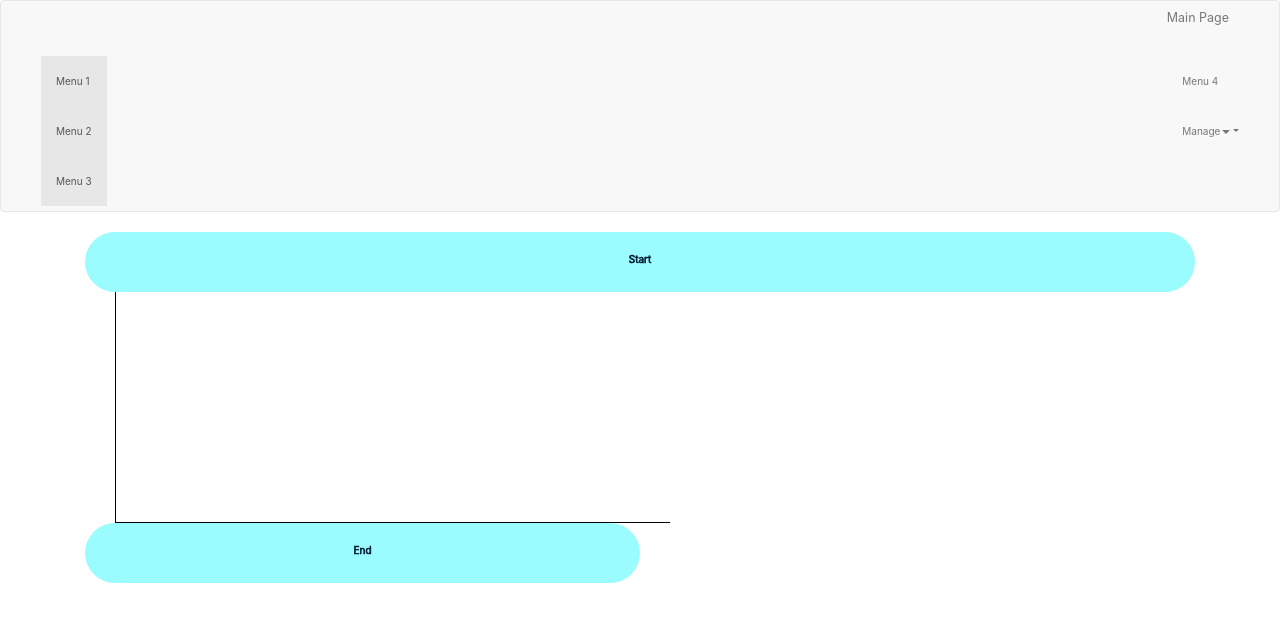
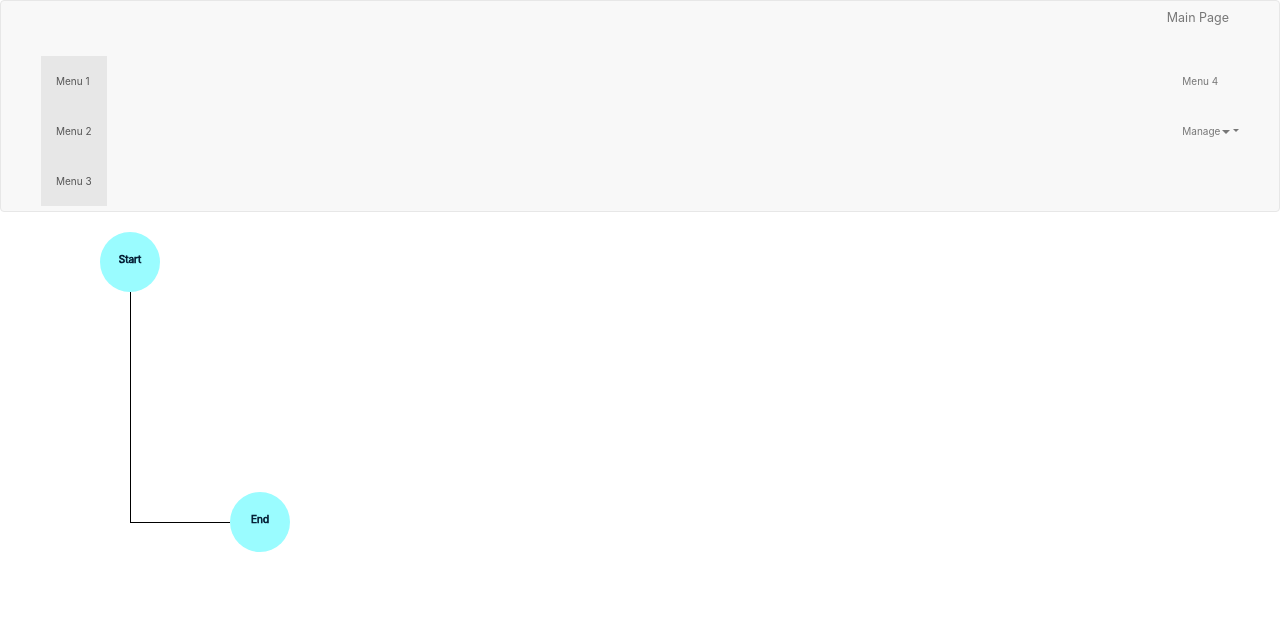
Before and after one commit to abhiWinjit/Dynamic-Graph, an Angular app: page / in a window 1280 px wide. Shown: the top 622 px of the page. Built offline with nearby package versions, Linux system fonts and the light colour scheme.

Commit message:
Basic Start and End Design

```diff
--- a/src/app/Graph/dyanamic-graph/dyanamic-graph.component.css
+++ b/src/app/Graph/dyanamic-graph/dyanamic-graph.component.css
@@ -24,7 +24,9 @@
   color: rgb(0, 25, 48);
   background-color: #9afcff;
   border-color: rgb(0, 25, 48);
-  margin-left: 0px;
+  margin-left: 100px;
+  margin-top: -30px;
+  margin-bottom: -30px;
 }
 
 .vl {
@@ -38,6 +40,7 @@
   width: 100px;
   margin-top: 0px;
   margin-left: 30px;
+  margin-right: 0px;
 }
 
 .btn-circle-add {
--- a/src/app/Graph/dyanamic-graph/dyanamic-graph.component.html
+++ b/src/app/Graph/dyanamic-graph/dyanamic-graph.component.html
@@ -2,20 +2,17 @@
   <div class="row">
     <div class="col-md-12">
       <div class="row">
-        <div class="btn-circle-start col-md-12">Start</div>
-        <div class="vl"></div>
+        <div class="col-md-12">
+          <div class="btn-circle-start">Start</div>
+          <div class="vl"></div>
+          <div class="row">
+            <div class="col-md-12">
+              <div class="vb">
+                <div class="btn-circle-end">End</div>
+              </div>
+            </div>
+          </div>
+        </div>
       </div>
-      <div class="row">
-        <div class="vb col-md-6 "></div>
-        <div class="btn-circle-start col-md-6">End</div>
-      </div>
-
-
-
-      <!-- <a href="#" class="btn btn-default btn-circle-start">
-    <svg height="210" width="500">
-      <line x1="30" y1="30" x2="30" y2="200" style="stroke:rgb(25, 114, 150);stroke-width:2" />
-    </svg></a> -->
     </div>
   </div>
-</div>
```
